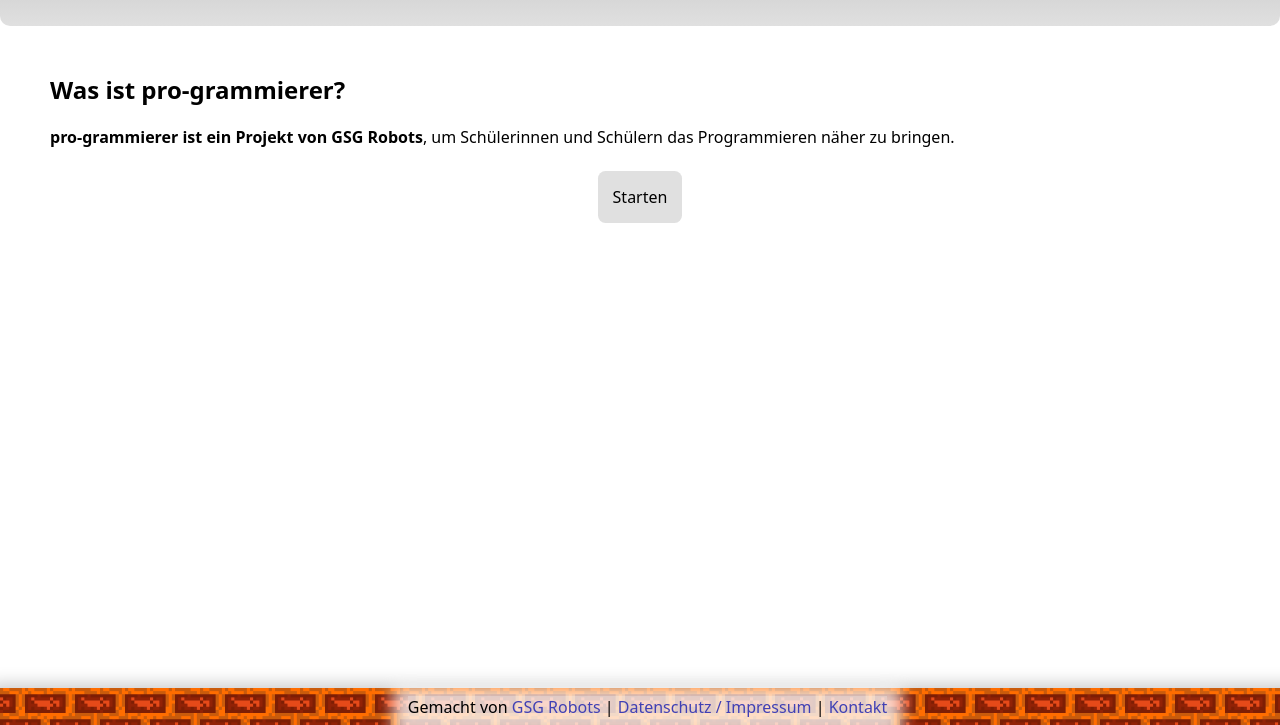
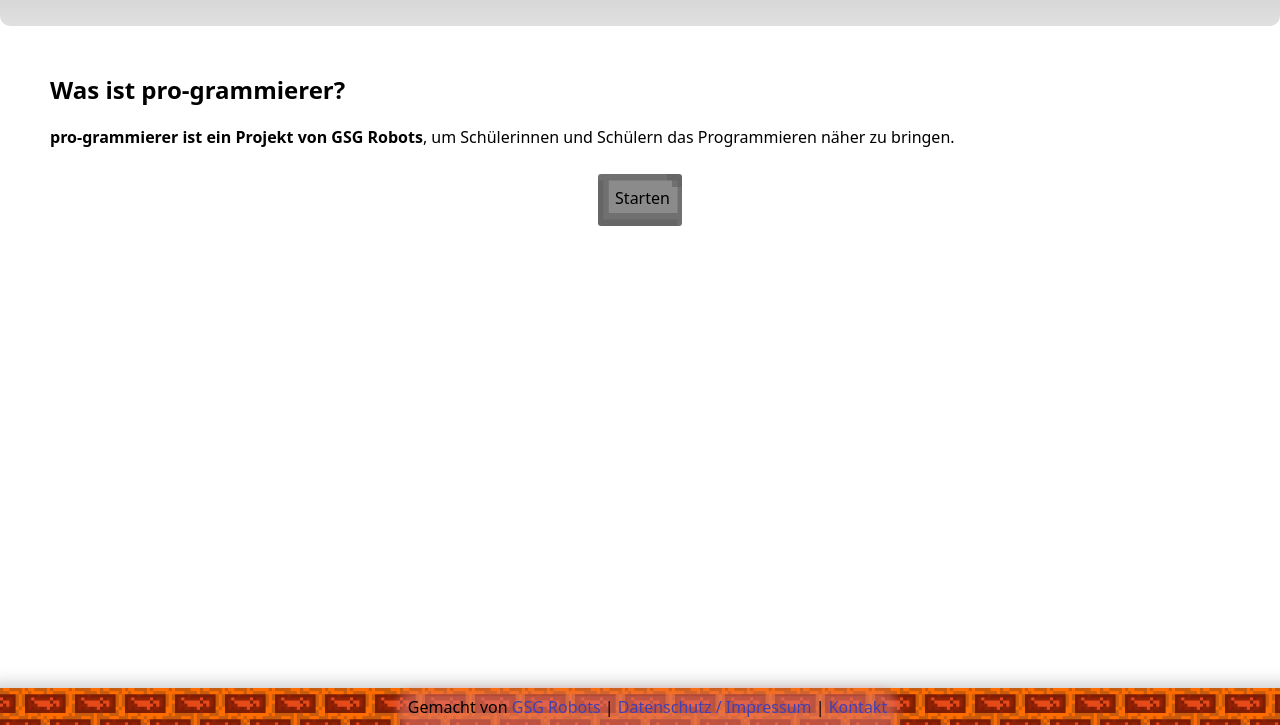
Before and after one commit to GSG-Robots/code-crafter-web, a plain HTML site: page index.html in a window 1280 px wide. Shown: the part 75-800 px from the top of the page. Drawn offline with Linux system fonts and the light colour scheme.

Commit message:
- Added button design

```diff
--- a/style.css
+++ b/style.css
@@ -58,8 +58,9 @@ footer {
 
 footer > * {
     display: inline-block;
-    background-color: rgba(255, 255, 255, 0.767);
-    box-shadow: 0px 5px 15px 15px rgba(255, 255, 255, 0.767);;
+    background-color: rgba(223, 113, 99, 0.637);
+    border-radius: 5px;
+    box-shadow: 0px 5px 10px 10px rgba(223, 113, 99, 0.637);
 }
 
 code {
@@ -74,10 +75,28 @@ a {
     text-decoration: none;
 }
 
-a.btn {
+.langmng-selector, .btn {
     background-color: #e0e0e0;
     color: #000000;
     padding: 15px;
-    border-radius: 7.5px;
+    border-radius: 3px;
     text-decoration: none;
+
+
+    cursor: pointer;
+    background: url('/assets/Button.png') no-repeat;
+    padding-left: 17.5px;
+    padding-right: 12.5px;
+    padding-top: 12.5px;
+    padding-bottom: 17.5px;
+    background-size: 100% 100%;
+    border: none;
+    outline: none;
 }
+
+.langmng-selector, .btn.small-padding {
+    padding-left: 12.5px;
+    padding-right: 7.5px;
+    padding-top: 7.5px;
+    padding-bottom: 12.5px;
+}
```
Also changed, not shown: assets/Button.png (added).
